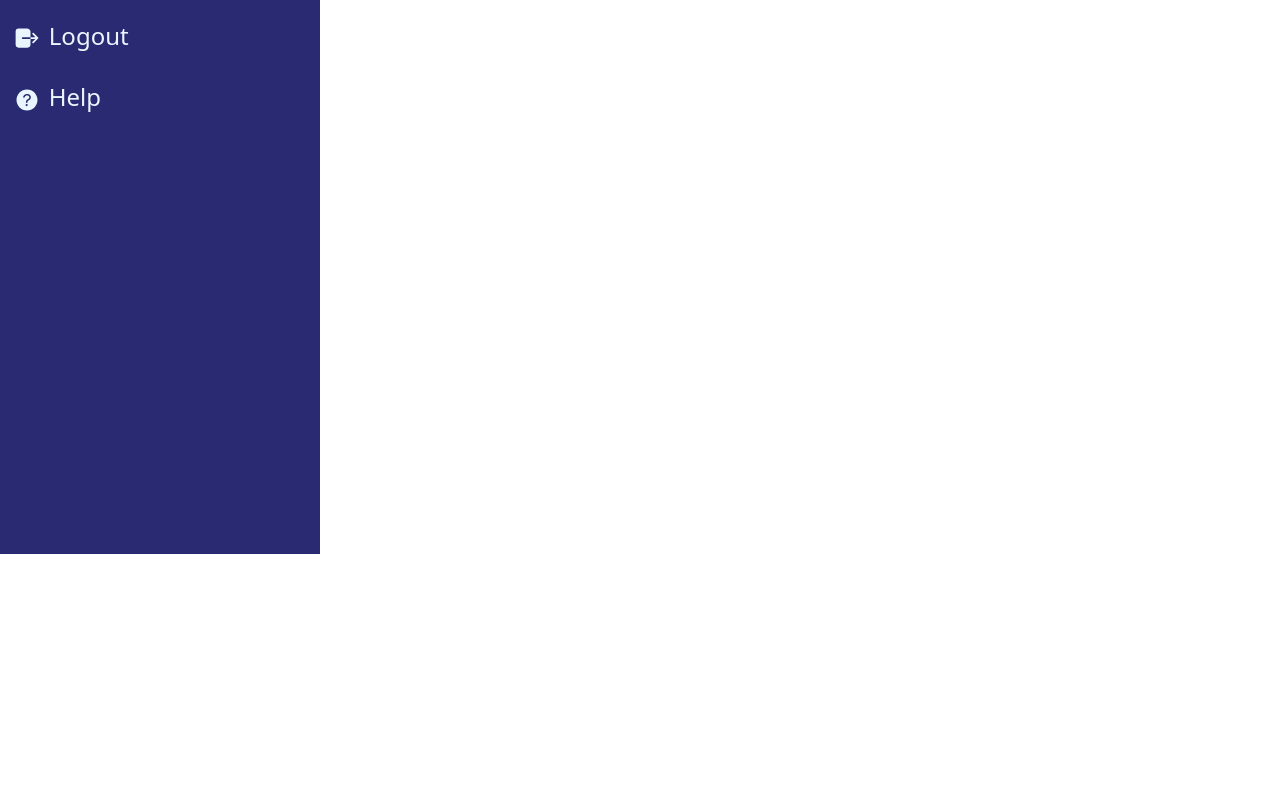
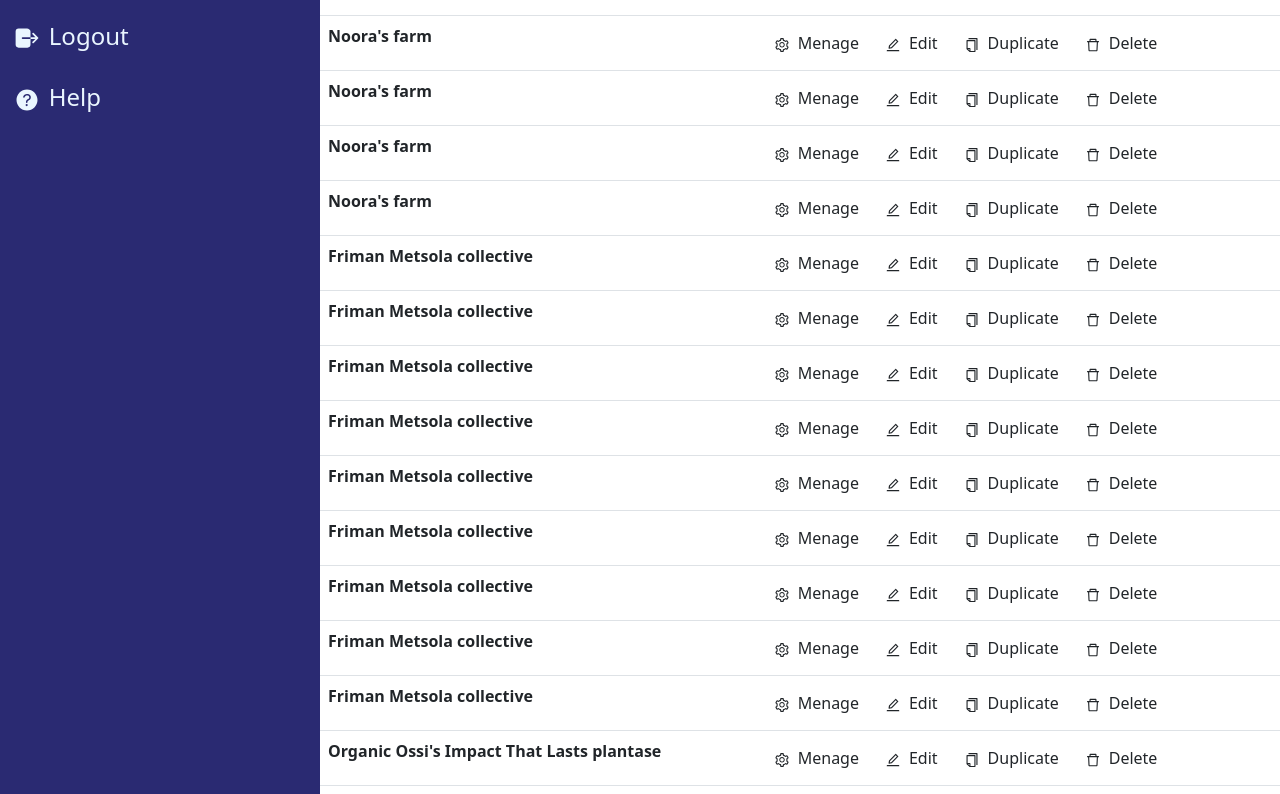
Before and after one commit to wakilb/Solifarmer-source, a React (Create React App) app: page /farms in a window 1280 px wide. Shown: the part 246-1040 px from the top of the page. Before the commit the page ends 800 px from the top, so only its background shows below. Built offline with nearby package versions, Linux system fonts and the light colour scheme.

Commit message:
Add tables to list farms and users with dump data

```diff
--- a/src/Farms.js
+++ b/src/Farms.js
@@ -1,9 +1,47 @@
-import { Component } from "react";
+import farmsData from "./farm-data";
+import {
+  AiOutlineEdit,
+  AiOutlineSetting,
+  AiOutlineCopy,
+  AiOutlineDelete,
+} from "react-icons/ai";
 
-class Farms extends Component {
-  render() {
-    return <h2>Farms</h2>;
-  }
+function Farms() {
+  return (
+    <table className="table table-hover" id="farms-list">
+      <thead>
+        <tr>
+          <th scope="col">Name</th>
+          <th scope="col">Action</th>
+        </tr>
+      </thead>
+      <tbody>
+        {farmsData.map((farmData) => (
+          <tr>
+            <th scope="row">{farmData.location}</th>
+            <td>
+              <a href="#" className="btn">
+                <AiOutlineSetting className="me-2" />
+                Menage
+              </a>
+              <a href="#" className="btn">
+                <AiOutlineEdit className="me-2" />
+                Edit
+              </a>
+              <a href="#" className="btn">
+                <AiOutlineCopy className="me-2" />
+                Duplicate
+              </a>
+              <a href="#" className="btn">
+                <AiOutlineDelete className="me-2" />
+                Delete
+              </a>
+            </td>
+          </tr>
+        ))}
+      </tbody>
+    </table>
+  );
 }
 
 export default Farms;
--- a/src/Users.js
+++ b/src/Users.js
@@ -1,9 +1,42 @@
-import { Component } from "react";
+import usersData from "./user-data";
+import { AiOutlineEdit, AiOutlineCopy, AiOutlineDelete } from "react-icons/ai";
 
-class Users extends Component {
-  render() {
-    return <h2>Users</h2>;
-  }
+function Users() {
+  return (
+    <table className="table table-hover" id="farms-list">
+      <thead>
+        <tr>
+          <th scope="col">Name</th>
+          <th scope="col">Role</th>
+          <th scope="col">Email</th>
+          <th scope="col">Action</th>
+        </tr>
+      </thead>
+      <tbody>
+        {usersData.map((userData) => (
+          <tr>
+            <th scope="row">{userData.name}</th>
+            <td scope="row">{userData.role}</td>
+            <td scope="row">{userData.email}</td>
+            <td>
+              <a href="#" className="btn">
+                <AiOutlineEdit className="me-2" />
+                Edit
+              </a>
+              <a href="#" className="btn">
+                <AiOutlineCopy className="me-2" />
+                Duplicate
+              </a>
+              <a href="#" className="btn">
+                <AiOutlineDelete className="me-2" />
+                Delete
+              </a>
+            </td>
+          </tr>
+        ))}
+      </tbody>
+    </table>
+  );
 }
 
 export default Users;
--- /dev/null
+++ b/src/farm-data.js
@@ -0,0 +1,160 @@
+const data = [
+  {
+    location: "Noora's farm",
+    datetime: "2018-12-31T22:00:00.000Z",
+    sensorType: "pH",
+    value: 5.88,
+  },
+  {
+    location: "Noora's farm",
+    datetime: "2018-12-31T22:00:00.000Z",
+    sensorType: "rainFall",
+    value: 3.1,
+  },
+  {
+    location: "Noora's farm",
+    datetime: "2019-01-01T11:19:44.018Z",
+    sensorType: "temperature",
+    value: -8.3,
+  },
+  {
+    location: "Noora's farm",
+    datetime: "2019-01-02T11:19:44.018Z",
+    sensorType: "pH",
+    value: 6.21,
+  },
+  {
+    location: "Noora's farm",
+    datetime: "2019-01-02T11:19:44.018Z",
+    sensorType: "rainFall",
+    value: 5.9,
+  },
+  {
+    location: "Noora's farm",
+    datetime: "2019-01-02T14:55:27.420Z",
+    sensorType: "temperature",
+    value: -15.4,
+  },
+  {
+    location: "Noora's farm",
+    datetime: "2019-01-02T20:56:35.163Z",
+    sensorType: "temperature",
+    value: -18.9,
+  },
+  {
+    location: "Noora's farm",
+    datetime: "2019-01-03T20:56:35.163Z",
+    sensorType: "pH",
+    value: 5.87,
+  },
+  {
+    location: "Friman Metsola collective",
+    datetime: "2018-12-31T22:00:00.000Z",
+    sensorType: "pH",
+    value: 6.52,
+  },
+  {
+    location: "Friman Metsola collective",
+    datetime: "2018-12-31T22:00:00.000Z",
+    sensorType: "rainFall",
+    value: 2.6,
+  },
+  {
+    location: "Friman Metsola collective",
+    datetime: "2019-01-01T06:09:47.373Z",
+    sensorType: "temperature",
+    value: -9,
+  },
+  {
+    location: "Friman Metsola collective",
+    datetime: "2019-01-01T21:04:09.813Z",
+    sensorType: "temperature",
+    value: -12.2,
+  },
+  {
+    location: "Friman Metsola collective",
+    datetime: "2019-01-01T11:49:37.397Z",
+    sensorType: "temperature",
+    value: -8.9,
+  },
+  {
+    location: "Friman Metsola collective",
+    datetime: "2019-01-01T11:01:47.227Z",
+    sensorType: "temperature",
+    value: -8.6,
+  },
+  {
+    location: "Friman Metsola collective",
+    datetime: "2019-01-01T11:34:31.245Z",
+    sensorType: "temperature",
+    value: -8.4,
+  },
+  {
+    location: "Friman Metsola collective",
+    datetime: "2018-12-31T23:10:20.551Z",
+    sensorType: "temperature",
+    value: -13.9,
+  },
+  {
+    location: "Friman Metsola collective",
+    datetime: "2019-01-01T23:10:20.551Z",
+    sensorType: "pH",
+    value: 6.28,
+  },
+  {
+    location: "Organic Ossi's Impact That Lasts plantase",
+    datetime: "2018-12-31T22:00:00.000Z",
+    sensorType: "pH",
+    value: 7.17,
+  },
+  {
+    location: "Organic Ossi's Impact That Lasts plantase",
+    datetime: "2018-12-31T22:00:00.000Z",
+    sensorType: "rainFall",
+    value: 0,
+  },
+  {
+    location: "Organic Ossi's Impact That Lasts plantase",
+    datetime: "2019-01-01T09:42:27.744Z",
+    sensorType: "temperature",
+    value: -23,
+  },
+  {
+    location: "Organic Ossi's Impact That Lasts plantase",
+    datetime: "2018-12-31T23:36:55.186Z",
+    sensorType: "temperature",
+    value: -28.3,
+  },
+  {
+    location: "Organic Ossi's Impact That Lasts plantase",
+    datetime: "2019-01-01T21:07:47.214Z",
+    sensorType: "temperature",
+    value: -28.2,
+  },
+  {
+    location: "Organic Ossi's Impact That Lasts plantase",
+    datetime: "2019-01-01T20:04:01.710Z",
+    sensorType: "temperature",
+    value: -27.4,
+  },
+  {
+    location: "Organic Ossi's Impact That Lasts plantase",
+    datetime: "2018-12-31T23:44:37.545Z",
+    sensorType: "temperature",
+    value: -27,
+  },
+  {
+    location: "Organic Ossi's Impact That Lasts plantase",
+    datetime: "2019-01-01T14:08:04.166Z",
+    sensorType: "temperature",
+    value: -23.1,
+  },
+  {
+    location: "Organic Ossi's Impact That Lasts plantase",
+    datetime: "2019-01-01T04:49:16.044Z",
+    sensorType: "temperature",
+    value: -25,
+  },
+];
+
+export default data;
--- /dev/null
+++ b/src/user-data.js
@@ -0,0 +1,24 @@
+const data = [
+  {
+    name: "Jhon Doe",
+    role: "Owner",
+    email: "jhon@examlpe.fi",
+  },
+  {
+    name: "Wakil Bouljoub",
+    role: "Admin",
+    email: "wakil@example.fi",
+  },
+  {
+    name: "Ruokavirasto",
+    role: "Visitor",
+    email: "ruokavirasto@examlpe.fi",
+  },
+  {
+    name: "Solita",
+    role: "Reviewer",
+    email: "solita@examlpe.fi",
+  },
+];
+
+export default data;
```
